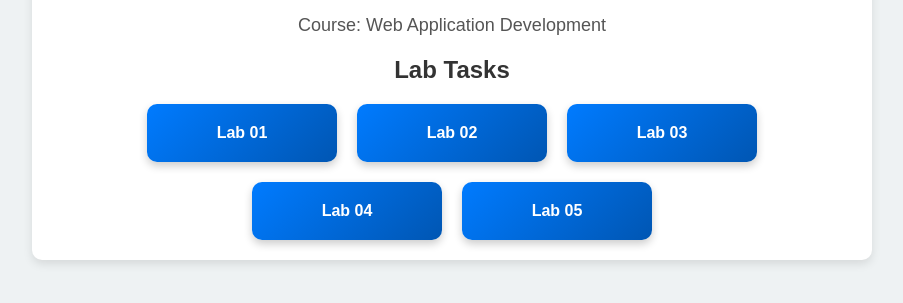
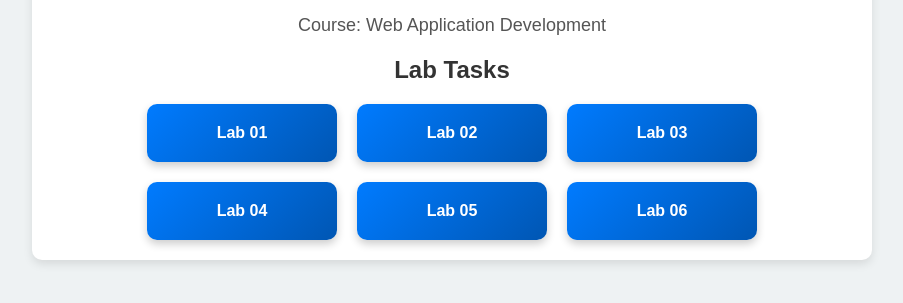
Before and after one commit to abubakar-aslam01/abubakar-aslam01.github.io, a plain HTML site: page index.html in a window 1280 px wide. Shown: the part 213-516 px from the top of the page, without its empty margins (188-1091 px from the left). Drawn offline with Linux system fonts and the light colour scheme.

Commit message:
Update index.html
link added to lab task 6

```diff
--- a/index.html
+++ b/index.html
@@ -74,6 +74,7 @@
             <a href="lab03/index.html" target="_blank" class="card">Lab 03</a></li>
             <a href="lab04/index.html" target="_blank" class="card">Lab 04</a></li>
             <a href="lab05/index.html" target="_blank" class="card">Lab 05</a></li>
+            <a href="lab06/index.html" target="_blank" class="card">Lab 06</a></li>
 
 
 
```
